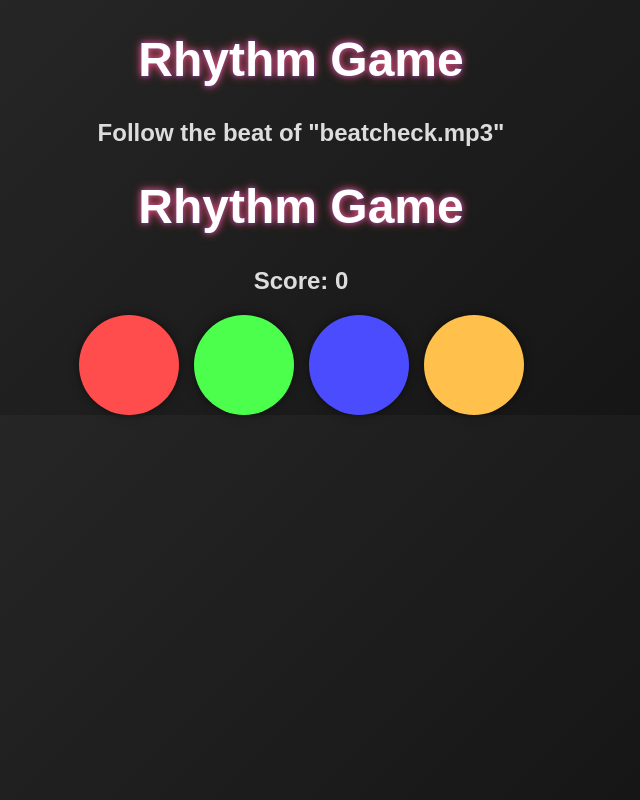
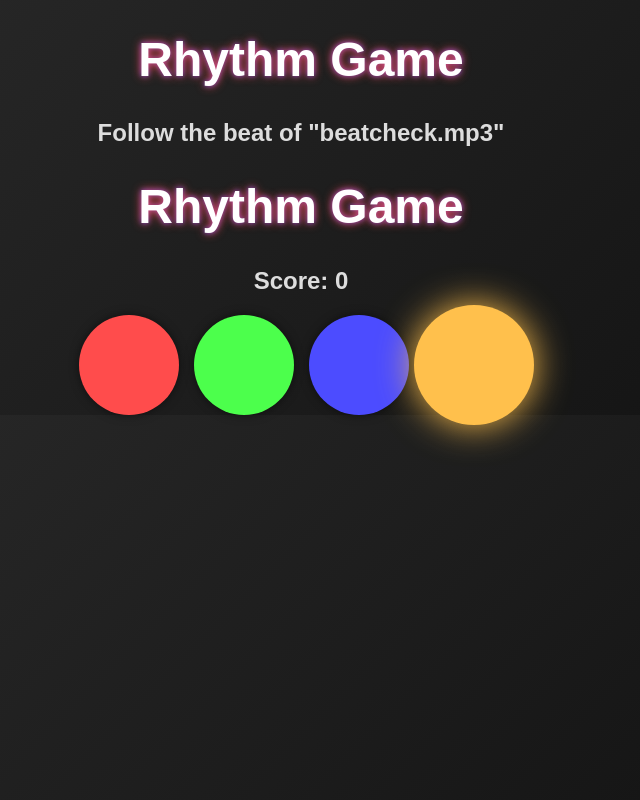
Before and after one commit to Ianropke/rytme, a React (Create React App) app: page / in a window 1280 px wide. Shown: the whole page, without its empty margins (339-979 px from the left). Built offline with nearby package versions, Linux system fonts and the light colour scheme; no server answers.

Commit message:
Update RhythmGame.js

```diff
--- a/src/components/RhythmGame.js
+++ b/src/components/RhythmGame.js
@@ -1,20 +1,20 @@
 import React, { useState, useEffect } from "react";
 import { Howl } from "howler";
-import "../App.css"; // Styling til spillet
+import "../App.css";
 
 const RhythmGame = () => {
   const [score, setScore] = useState(0);
   const [activePad, setActivePad] = useState(null);
-  const [tolerantPad, setTolerantPad] = useState(null); // Tilføjet toleranceperiode
+  const [tolerantPad, setTolerantPad] = useState(null); // Tolerance period
   const [gameOver, setGameOver] = useState(false);
 
-  const pads = ["#FF4C4C", "#4CFF4C", "#4C4CFF", "#FFC04C"]; // Farver til pads
-  const BPM = 120; // Beats per minute for beatcheck.mp3
-  const beatInterval = (60 / BPM) * 1000; // Interval mellem beats i millisekunder
+  const pads = ["#FF4C4C", "#4CFF4C", "#4C4CFF", "#FFC04C"]; // Pad colors
+  const BPM = 119; // Updated BPM for beatcheck.mp3
+  const beatInterval = (60 / BPM) * 1000; // Interval between beats in milliseconds (~504ms)
 
-  // Initialiser Howler.js med beatcheck.mp3
+  // Initialize Howler.js with beatcheck.mp3
   const music = new Howl({
-    src: ["/beatcheck.mp3"], // Sørg for, at beatcheck.mp3 ligger i public-mappen
+    src: ["/beatcheck.mp3"], // Ensure the file is in the public/ folder
     autoplay: false,
     loop: true,
     volume: 0.5,
@@ -23,23 +23,25 @@ const RhythmGame = () => {
   useEffect(() => {
     if (gameOver) return;
 
-    // Start musikken
+    // Start the music
     music.play();
 
-    // Synkroniser knapper med beats
+    // Start the pad cycling
     const interval = setInterval(() => {
       const randomPad = Math.floor(Math.random() * pads.length);
-      setActivePad(randomPad);
-      setTolerantPad(randomPad); // Tilføj toleranceperiode
+      setActivePad(randomPad); // Highlight the active pad
+      setTolerantPad(randomPad); // Allow a tolerance window for clicks
 
-      // Nulstil activePad efter 500ms, men hold tolerantPad aktiv i 1 sekund
+      // Clear the active pad after 500ms
       setTimeout(() => setActivePad(null), 500);
+
+      // Clear the tolerant pad after 1 second
       setTimeout(() => setTolerantPad(null), 1000);
-    }, beatInterval); // Synkroniseret med musikkens BPM
+    }, beatInterval); // Sync with the updated BPM (~504ms)
 
     return () => {
       clearInterval(interval);
-      music.stop(); // Stop musikken, når komponenten unmountes
+      music.stop(); // Stop the music when unmounted or game ends
     };
   }, [gameOver]);
 
@@ -47,10 +49,10 @@ const RhythmGame = () => {
     if (gameOver) return;
 
     if (index === activePad || index === tolerantPad) {
-      // Giv point, hvis spilleren klikker inden for toleranceperioden
+      // Player clicked correctly within the active/tolerance window
       setScore((prev) => prev + 1);
     } else {
-      // Spillet slutter ved forkert klik
+      // Player clicked incorrectly
       setGameOver(true);
     }
   };
@@ -60,8 +62,8 @@ const RhythmGame = () => {
     setGameOver(false);
     setActivePad(null);
     setTolerantPad(null);
-    music.seek(0); // Genstart musikken
-    music.play();
+    music.seek(0); // Restart the music
+    music.play(); // Replay the music
   };
 
   return (
```
